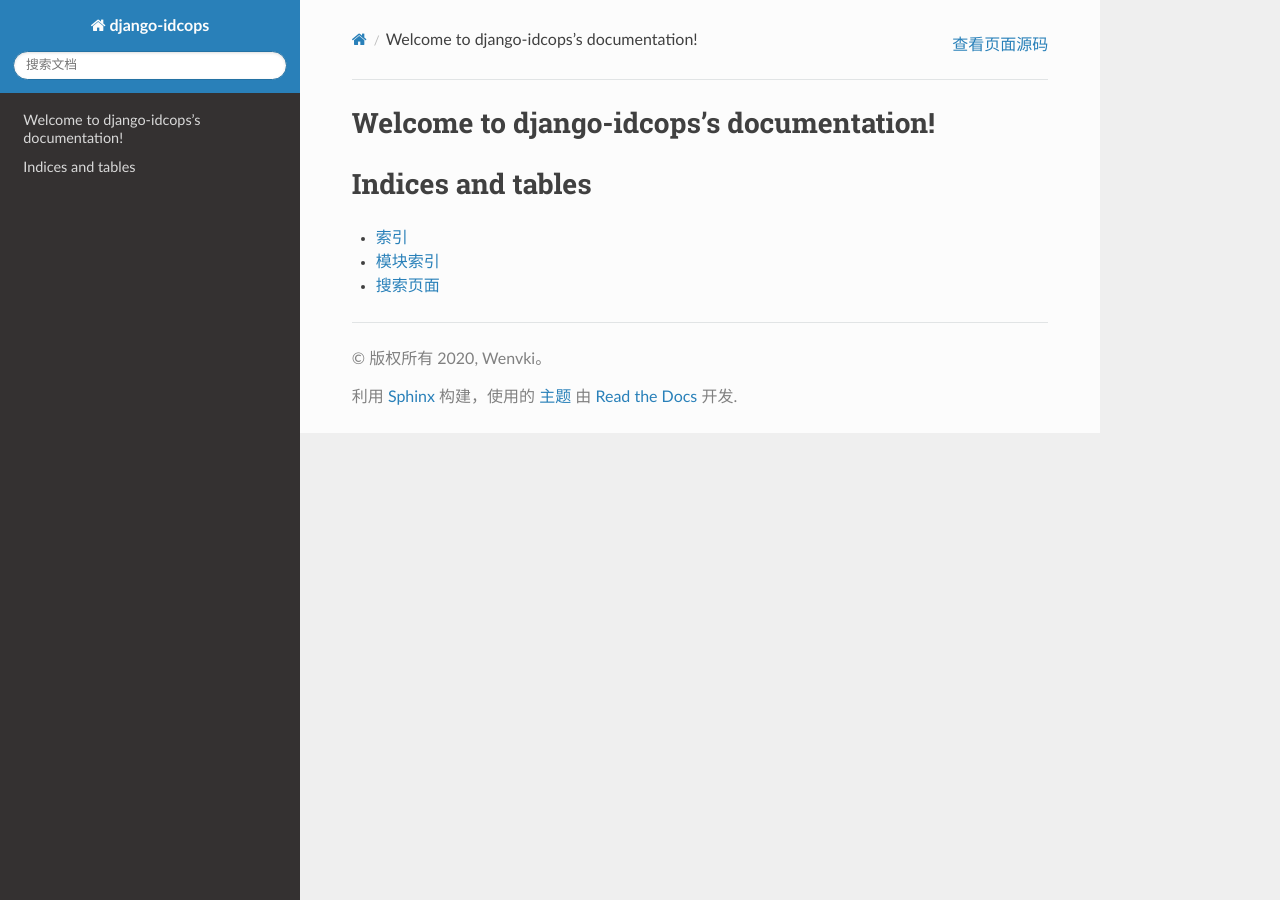
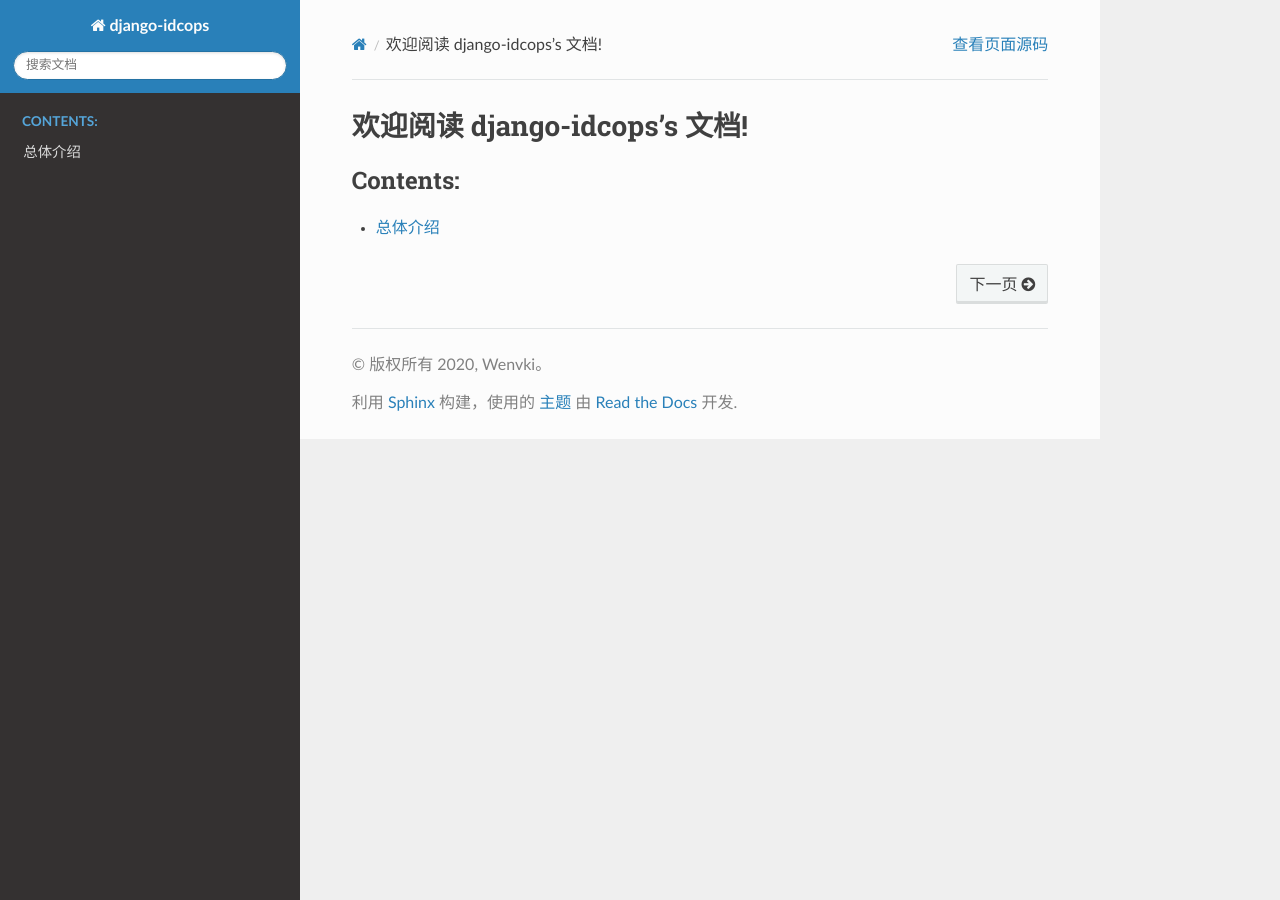
Before and after one commit to lgdada/django-idcops, a Sphinx documentation site: the page built from docs/source/index.rst, in a window 1280 px wide. Built offline with Sphinx 7.4.7 and the Read the Docs theme 2.0.0, drawn with Linux system fonts in a browser that asks for light colours.

Commit message:
add introduce.rst

```diff
--- a/docs/source/index.rst
+++ b/docs/source/index.rst
@@ -3,18 +3,11 @@
    You can adapt this file completely to your liking, but it should at least
    contain the root `toctree` directive.
 
-Welcome to django-idcops's documentation!
+欢迎阅读 django-idcops's 文档!
 =========================================
 
 .. toctree::
    :maxdepth: 2
    :caption: Contents:
 
-
-
-Indices and tables
-==================
-
-* :ref:`genindex`
-* :ref:`modindex`
-* :ref:`search`
+   introduce
--- /dev/null
+++ b/docs/source/introduce.rst
@@ -0,0 +1,12 @@
+总体介绍
+==================
+
+欢迎来到 django-idcops 文档。
+
+django-idcops 是一个开源的倾向于数据中心运营商而开发的。
+
+django-idcops 拥有数据中心、客户、机柜、设备、跳线、物品、测试、文档等一些列模块的资源管理平台，解决各类资源集中管理与数据可视化的问题。
+
+django-idcops 通过“数据中心”来分类管理每个数据中心下面的资源，每个数据中心均是单独的。
+
+改变世界, 从一点点开始。
```
